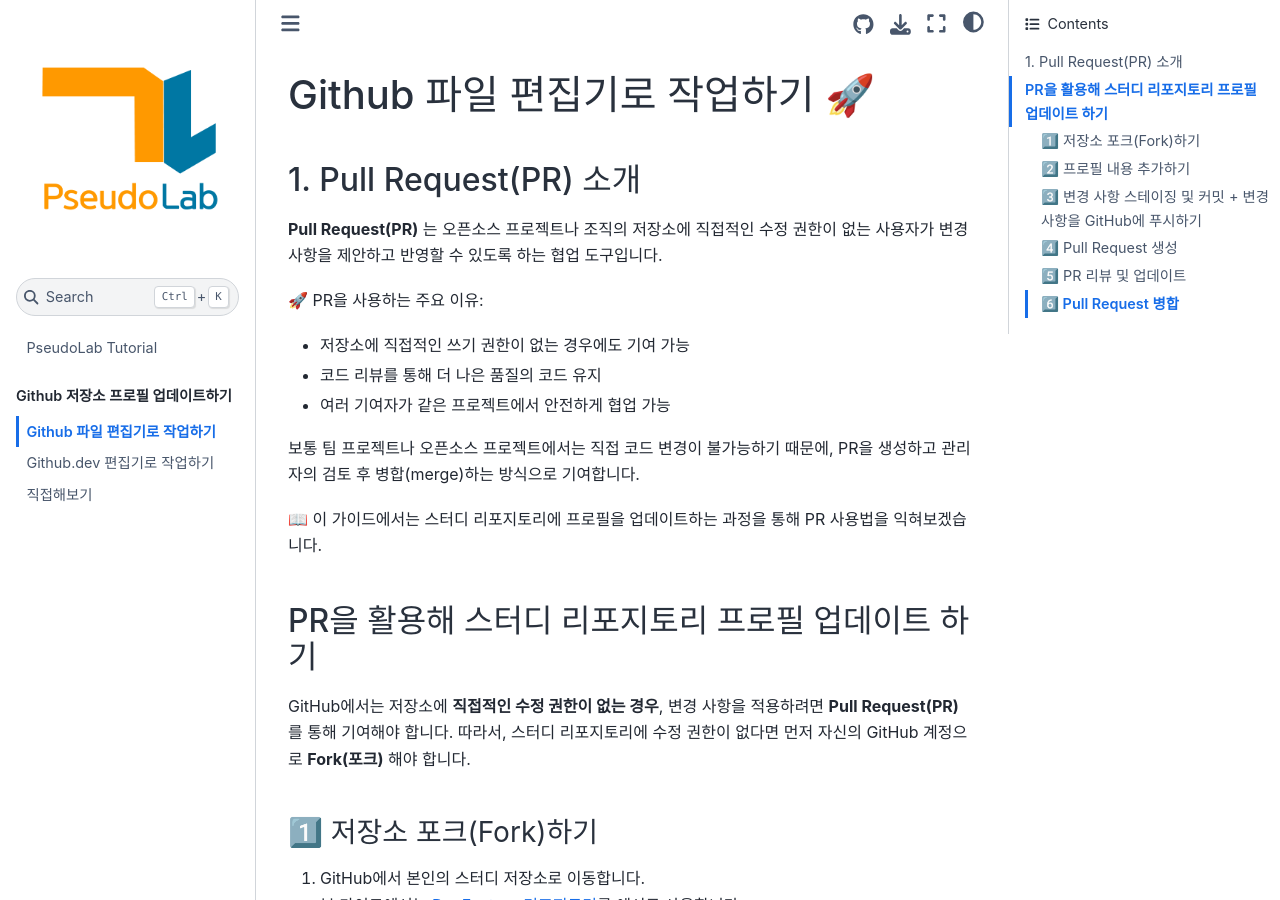
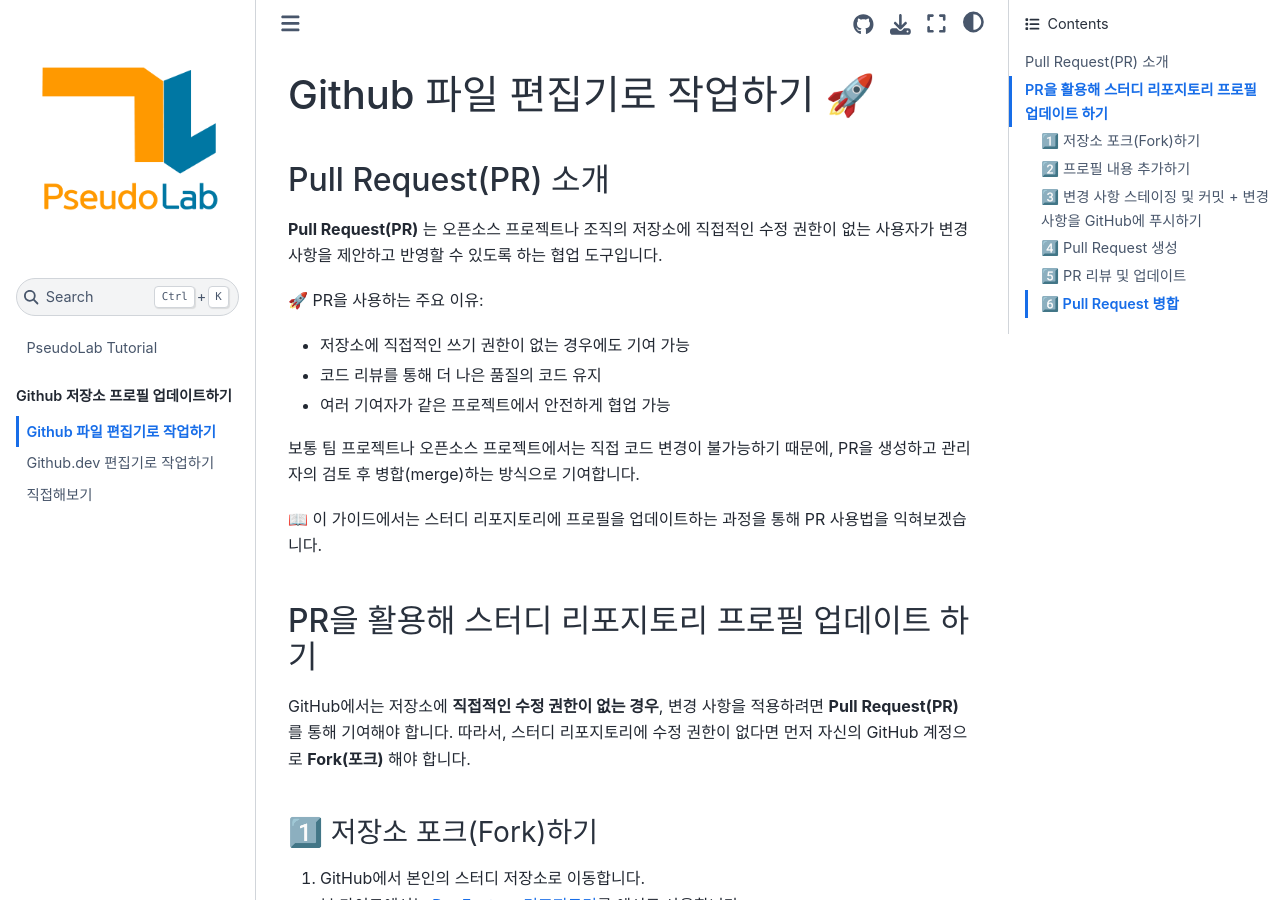
Before and after one commit to Pseudo-Lab/DevFactory, a Jupyter Book: the page built from book/docs/pull_request_guide.md, in a window 1280 px wide and 900 px high. Built offline with Jupyter Book 1.0.4 settings and Sphinx 7.4.7 and the Sphinx Book theme 1.1.4, drawn with Linux system fonts in a browser that asks for light colours.

Commit message:
docs: PR 가이드라인 가독성 개선

```diff
--- a/book/docs/pull_request_guide.md
+++ b/book/docs/pull_request_guide.md
@@ -1,6 +1,6 @@
 # Github 파일 편집기로 작업하기 🚀
 
-## 1. Pull Request(PR) 소개
+## Pull Request(PR) 소개
 
 **Pull Request(PR)** 는 오픈소스 프로젝트나 조직의 저장소에 직접적인 수정 권한이 없는 사용자가 변경 사항을 제안하고 반영할 수 있도록 하는 협업 도구입니다.
 
```
